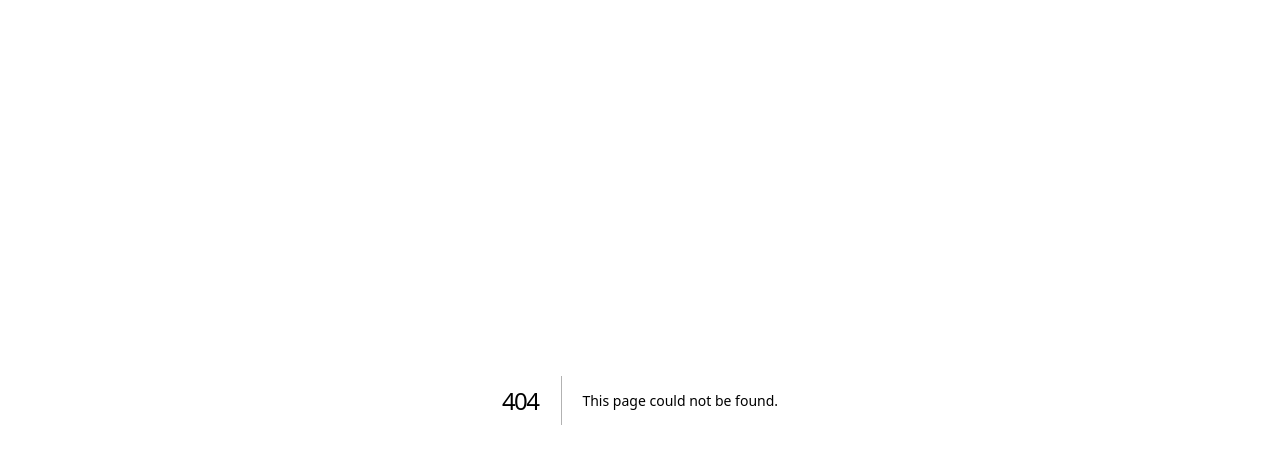
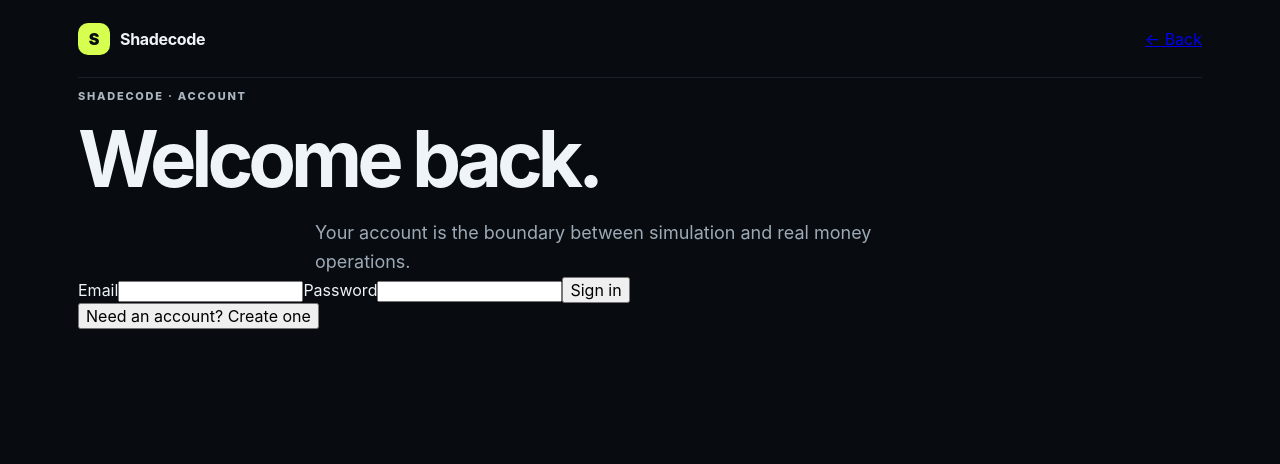
Before and after one commit to mahambatakunda2008-afk/MONEY-OS, a Next.js app in the folder apps/navigator/: page /auth in a window 1280 px wide. Before the commit this address had no page. Shown: the top 464 px of the page. Built offline with nearby package versions, Linux system fonts and the light colour scheme; no server answers.

Commit message:
feat(navigator): add Supabase sign-in and account creation

```diff
--- /dev/null
+++ b/apps/navigator/app/auth/page.tsx
@@ -0,0 +1,46 @@
+"use client";
+
+import { FormEvent, useState } from "react";
+import { createClient } from "../../lib/supabase";
+
+export default function AuthPage() {
+  const [email, setEmail] = useState("");
+  const [password, setPassword] = useState("");
+  const [mode, setMode] = useState<"signin" | "signup">("signin");
+  const [message, setMessage] = useState<string | null>(null);
+  const [busy, setBusy] = useState(false);
+
+  async function submit(event: FormEvent<HTMLFormElement>) {
+    event.preventDefault();
+    setBusy(true);
+    setMessage(null);
+    const supabase = createClient();
+    const result = mode === "signin"
+      ? await supabase.auth.signInWithPassword({ email, password })
+      : await supabase.auth.signUp({ email, password });
+    setBusy(false);
+    if (result.error) {
+      setMessage(result.error.message);
+      return;
+    }
+    setMessage(mode === "signin" ? "Signed in successfully." : "Account created. Check your email if confirmation is enabled.");
+  }
+
+  return (
+    <main className="shell auth-shell">
+      <nav className="nav"><div className="brand"><span className="brand-mark">S</span><span>Shadecode</span></div><a href="/">← Back</a></nav>
+      <section className="auth-card">
+        <p className="eyebrow">SHADECODE · ACCOUNT</p>
+        <h1>{mode === "signin" ? "Welcome back." : "Create your account."}</h1>
+        <p className="subhead">Your account is the boundary between simulation and real money operations.</p>
+        <form onSubmit={submit}>
+          <label>Email<input type="email" required autoComplete="email" value={email} onChange={(e) => setEmail(e.target.value)} /></label>
+          <label>Password<input type="password" required minLength={8} autoComplete={mode === "signin" ? "current-password" : "new-password"} value={password} onChange={(e) => setPassword(e.target.value)} /></label>
+          <button type="submit" disabled={busy}>{busy ? "Working…" : mode === "signin" ? "Sign in" : "Create account"}</button>
+        </form>
+        {message && <p className="session-message" role="status">{message}</p>}
+        <button className="link-button" onClick={() => { setMode(mode === "signin" ? "signup" : "signin"); setMessage(null); }}>{mode === "signin" ? "Need an account? Create one" : "Already have an account? Sign in"}</button>
+      </section>
+    </main>
+  );
+}
```
